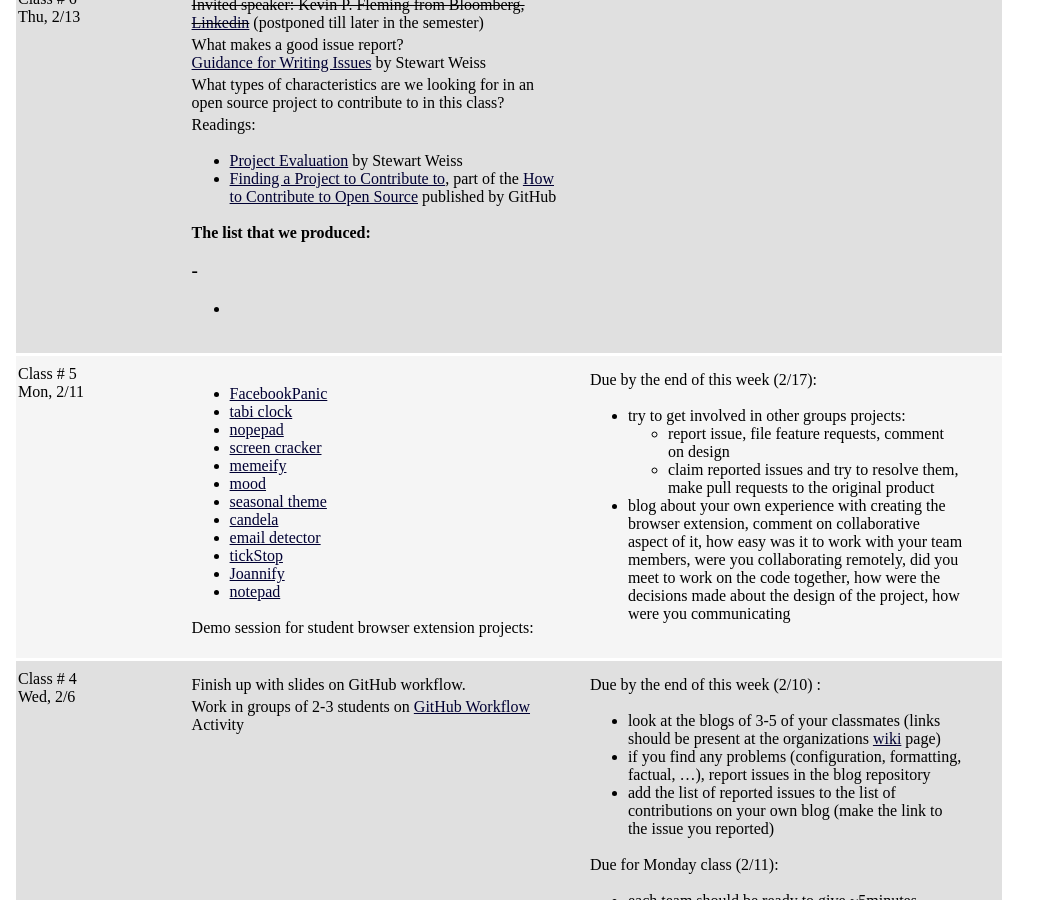
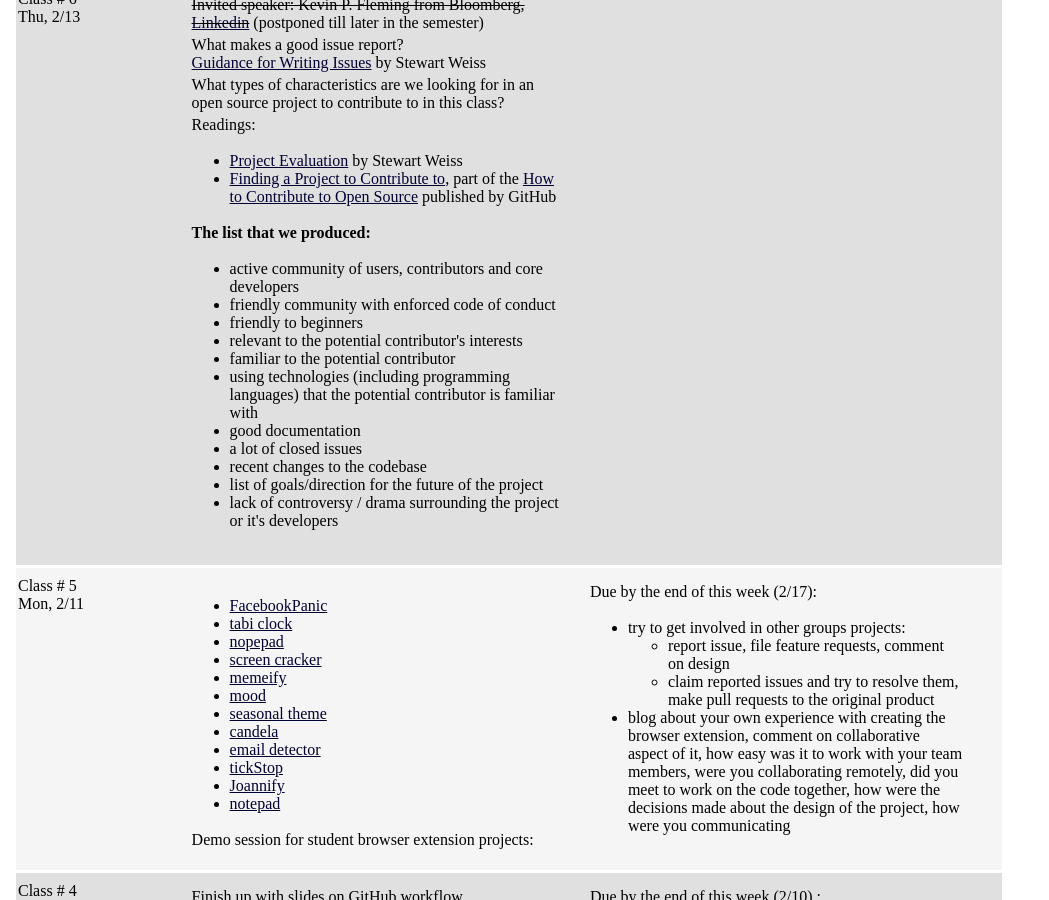
Before and after one commit to joannakl/ossd_s19, a Jekyll site: the page built from daily.html, in a window 1280 px wide and 900 px high, scrolled down 1534 px. Shown: the whole window, without its empty margins (0-1049 px from the left). Built offline with Jekyll 4.4.1, drawn with Linux system fonts in a browser that asks for light colours; comment, search, counter and statistics services are not loaded.

Commit message:
add the project eval criteria

```diff
--- a/_includes/daily/06.markdown
+++ b/_includes/daily/06.markdown
@@ -28,10 +28,17 @@ Readings:
 
 
 __The list that we produced:__
-
--
--
--
+- active community of users, contributors and core developers
+- friendly community with enforced code of conduct
+- friendly to beginners
+- relevant to the potential contributor's interests
+- familiar to the potential contributor
+- using technologies (including programming languages) that the potential contributor is familiar with
+- good documentation
+- a lot of closed issues
+- recent changes to the codebase
+- list of goals/direction for the future of the project
+- lack of controversy / drama surrounding the project or it's developers
 
 
 </p>
```
